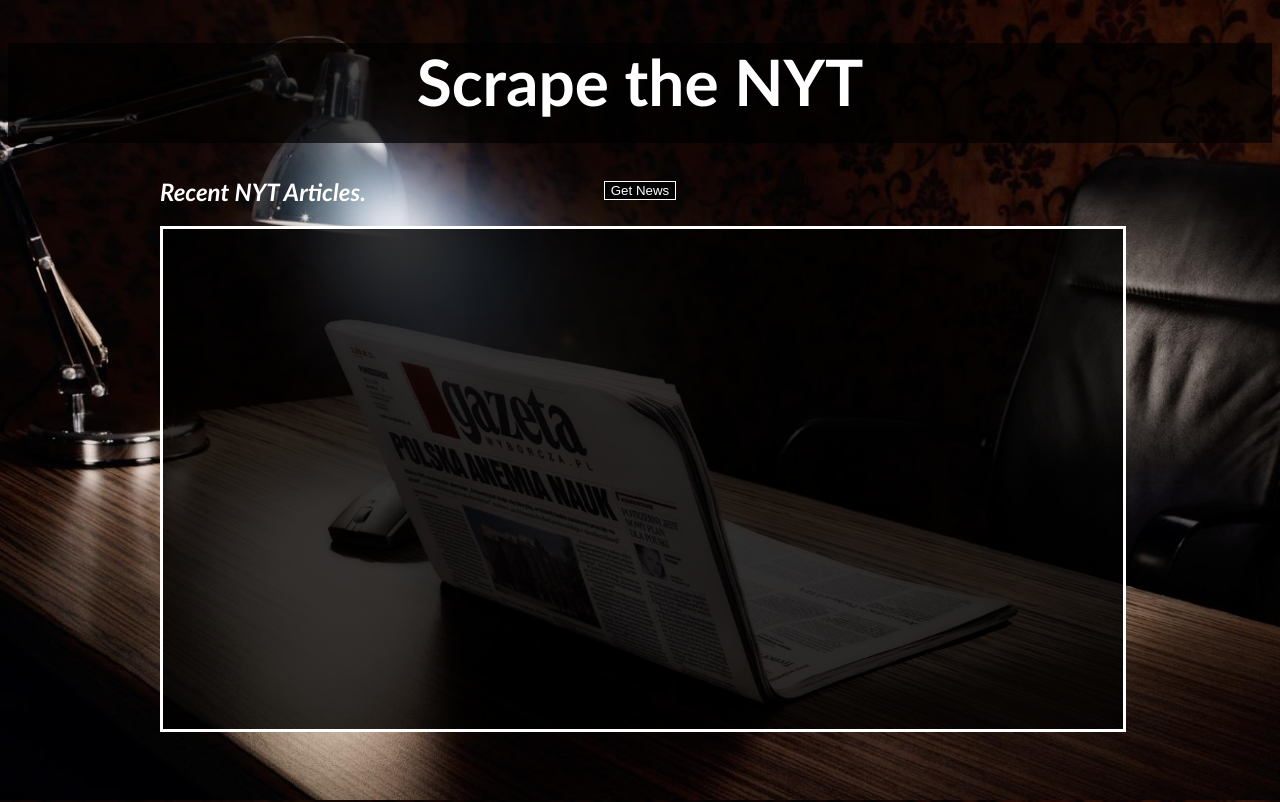
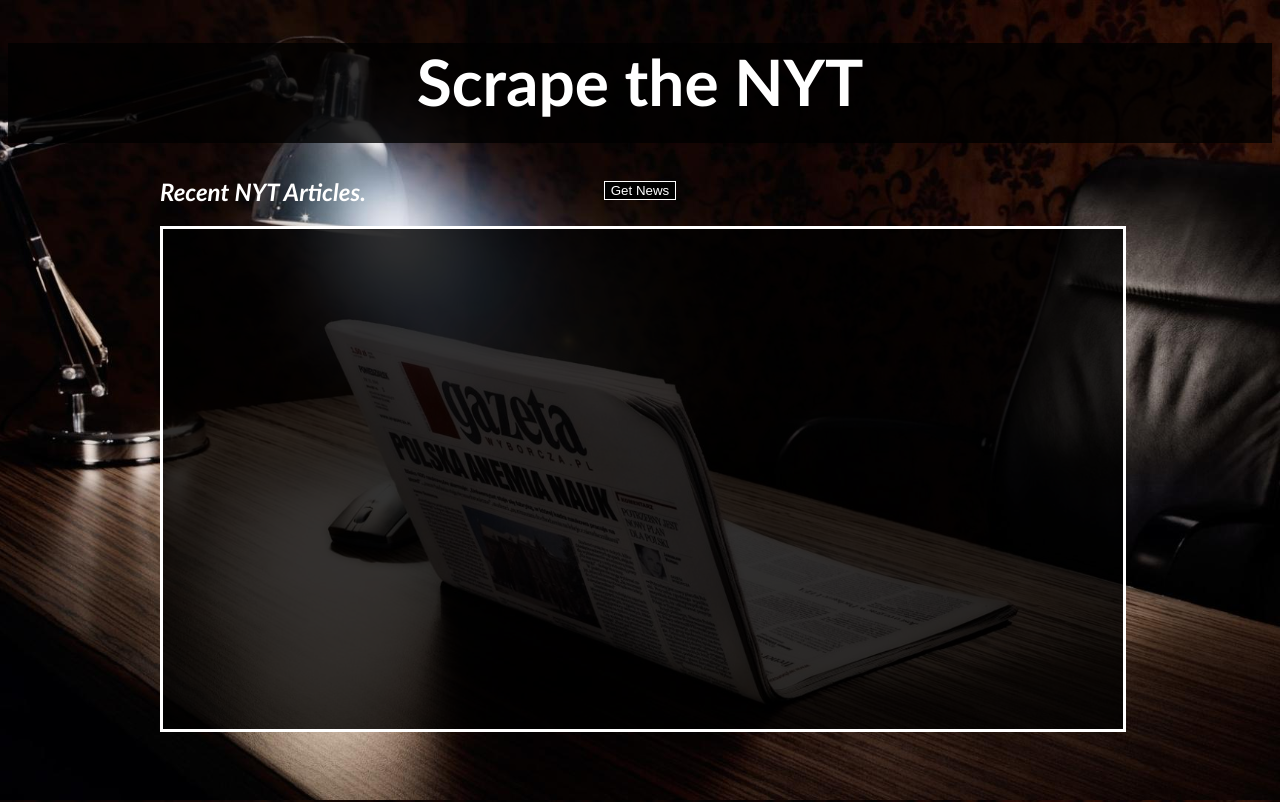
Before and after one commit to sun1devil/NYT-Scrape, a website: page public/index.html in a window 1280 px wide. Shown: the top 802 px of the page. Drawn offline with nearby package versions, Linux system fonts and the light colour scheme; no server answers.

Commit message:
minor styling and readme update

```diff
--- a/public/index.html
+++ b/public/index.html
@@ -52,7 +52,7 @@
         text-align: center;
         font-size: 32px;
         color: white;
-        background-color: rgba(0,0,0,.7);
+        background-color: rgba(0,0,0,.8);
         border: 25px;
         border-color: white;
         }
```
Also changed, not shown: README.md.
